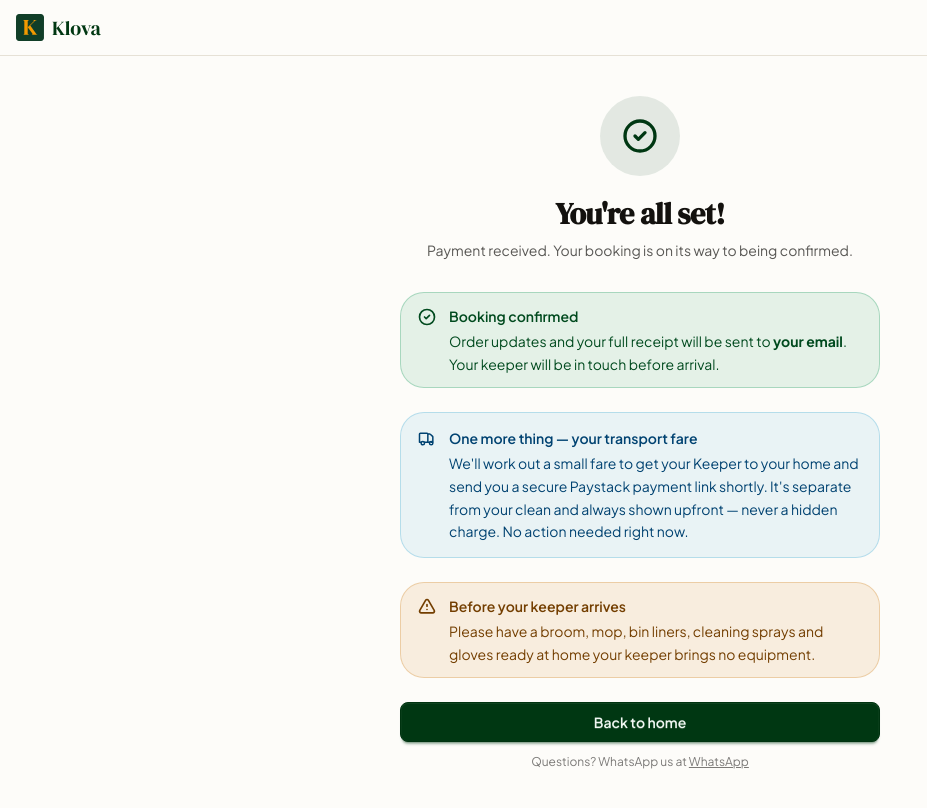
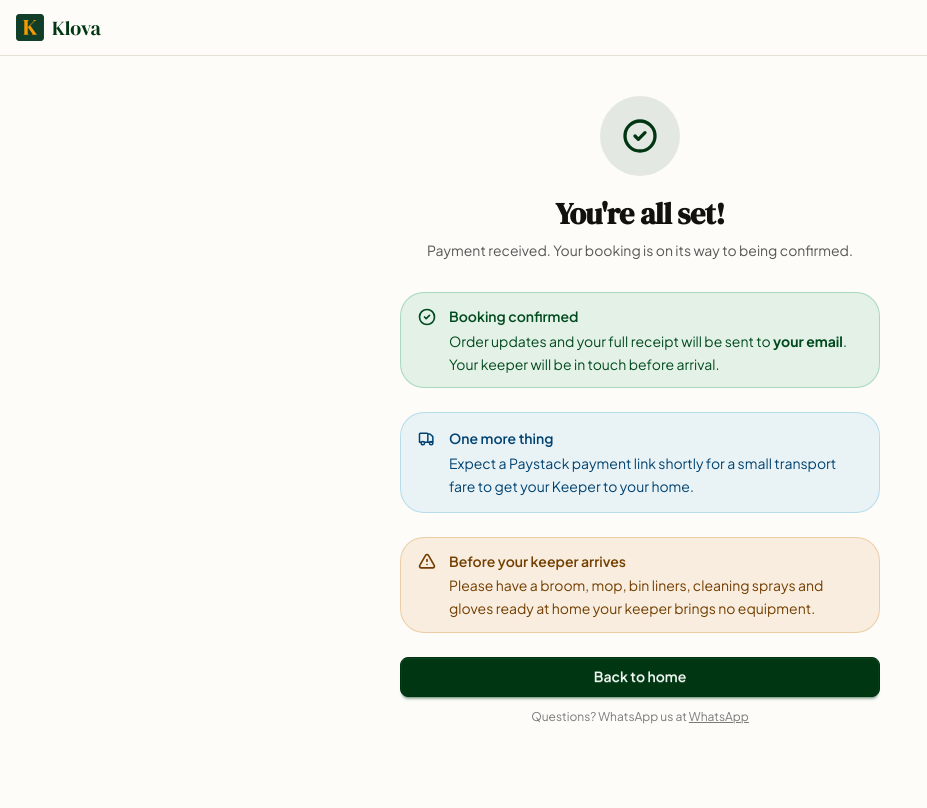
Before and after one commit to ReoXT/klova, a Next.js app in the folder Downloads/Klova/web/: page /book/confirm in a window 1280 px wide. Shown: the top 808 px of the page, without its empty margins (0-927 px from the left). Built offline with nearby package versions, Linux system fonts and the light colour scheme.

Commit message:
fix(web): simplify transport note to one clean sentence

```diff
--- a/Downloads/Klova/web/app/book/TransportNote.tsx
+++ b/Downloads/Klova/web/app/book/TransportNote.tsx
@@ -28,11 +28,9 @@ export function TransportNote({ className = "" }: { className?: string }) {
       </span>
 
       <div className="flex-1 text-sm leading-relaxed">
-        <p className="font-semibold mb-0.5">One more thing — your transport fare</p>
+        <p className="font-semibold mb-0.5">One more thing</p>
         <p>
-          We&apos;ll work out a small fare to get your Keeper to your home and send you a
-          secure Paystack payment link shortly. It&apos;s separate from your clean and always
-          shown upfront — never a hidden charge. No action needed right now.
+          Expect a Paystack payment link shortly for a small transport fare to get your Keeper to your home.
         </p>
       </div>
     </div>
```
